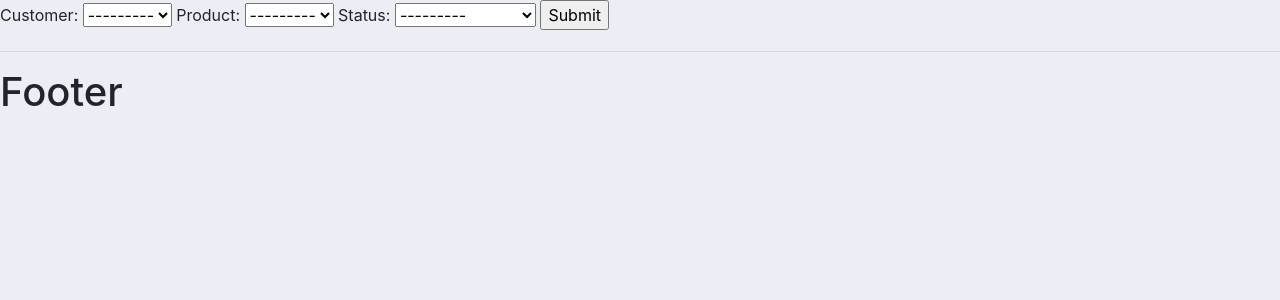
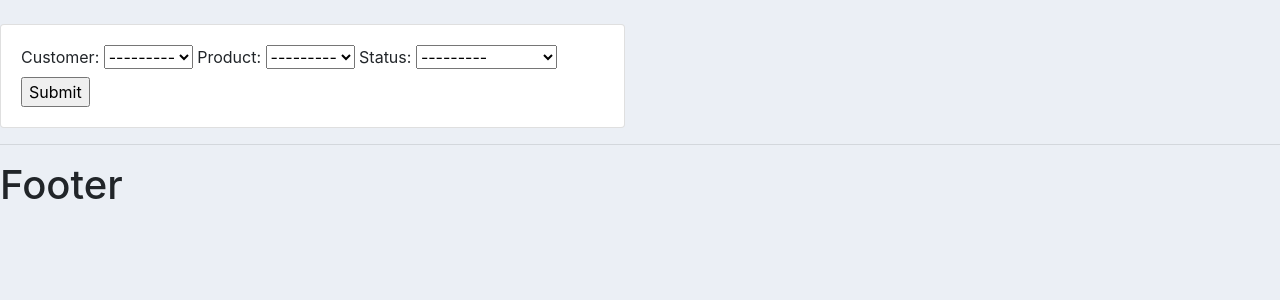
Before and after one commit to ttwange/studybud, a Django app: page /create_order/ in a window 1280 px wide. Shown: the part 134-434 px from the top of the page. Run offline with Django 4.2, Linux system fonts and the light colour scheme.

Commit message:
Improving on styling of the site

```diff
--- a/DjangoCrm/accounts/templates/accounts/order_form.html
+++ b/DjangoCrm/accounts/templates/accounts/order_form.html
@@ -1,12 +1,17 @@
 {% extends 'accounts/main.html' %}
 {% load static %}
 {% block content%}
+<br>
+<div class="row">
+  <div class="col-md-6">
+    <div class="card card-body">
+        <form action="" method="POST">
+          {% csrf_token %}
+          {{ form }}
 
-<form action="" method="POST">
-  {% csrf_token %}
-  {{ form }}
-
-  <input type="submit" name="Submit">
-</form>
-
+          <input type="submit" name="Submit">
+        </form>
+      </div>
+    </div>
+  </div>
 {% endblock content %}
```
Also changed, not shown: DjangoCrm/accounts/templates/accounts/delete.html (+13 -7 lines).
